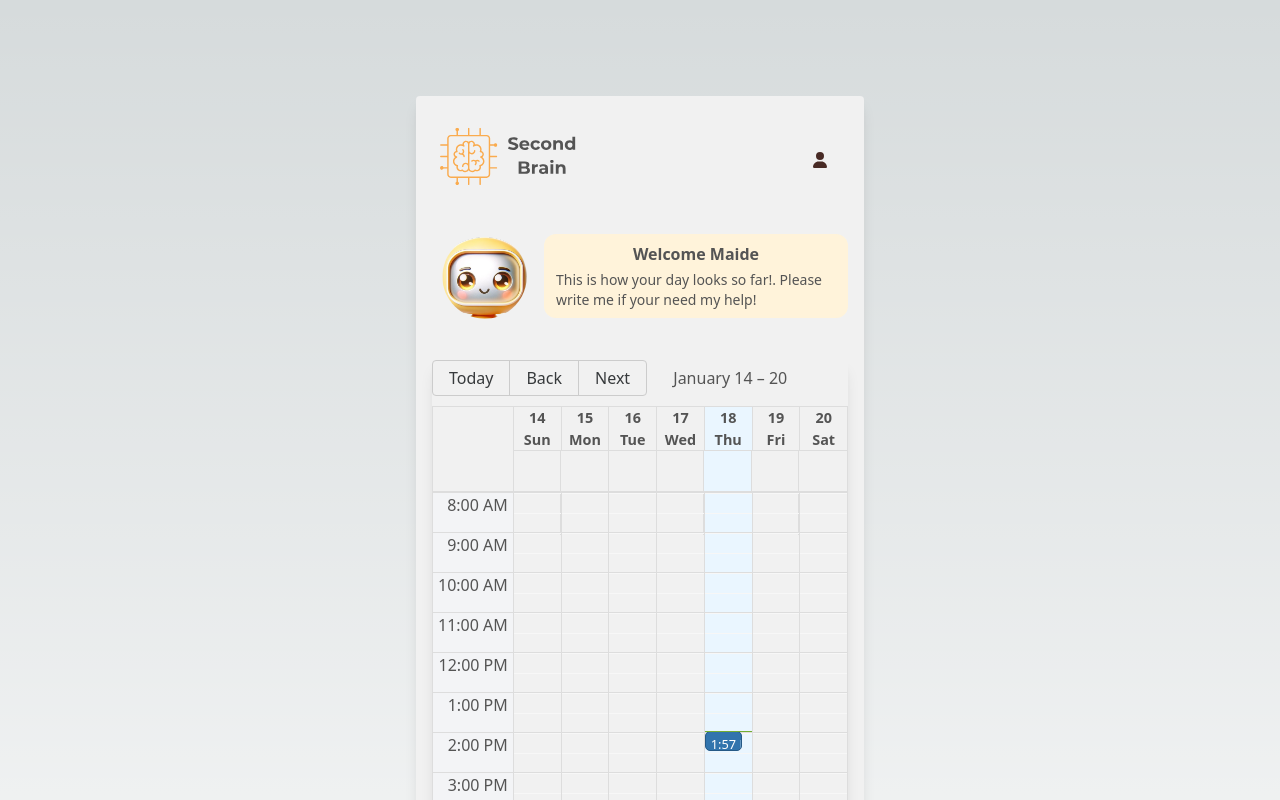
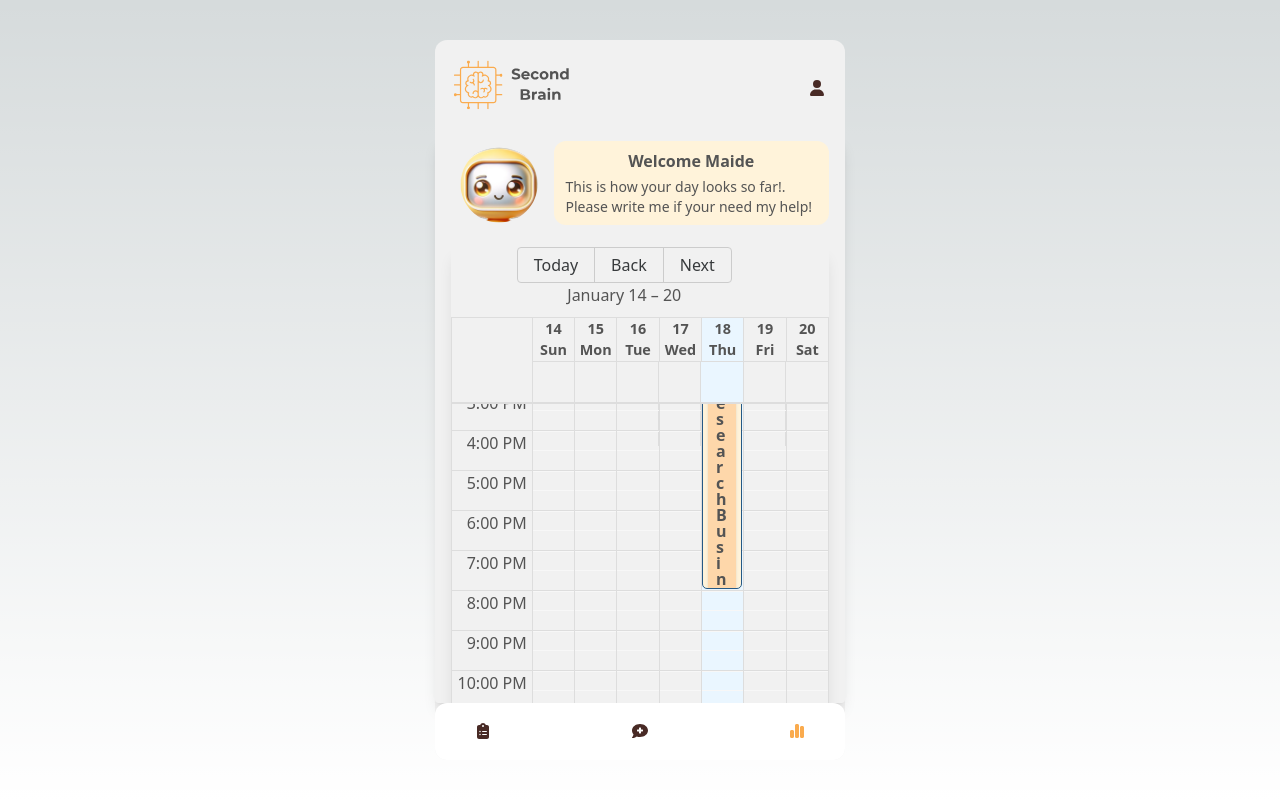
Before and after one commit to rubmaigut/rubBot-Assistant, a Next.js app in the folder rubbot-web/: page / in a window 1280 px wide. Shown: the top 800 px of the page. Built offline with nearby package versions, Linux system fonts and the light colour scheme.

Commit message:
Frontend commit

```diff
--- a/rubbot-web/package.json
+++ b/rubbot-web/package.json
@@ -10,6 +10,7 @@
   },
   "dependencies": {
     "@fortawesome/fontawesome-svg-core": "^6.5.1",
+    "@fortawesome/free-regular-svg-icons": "^6.5.1",
     "@fortawesome/free-solid-svg-icons": "^6.5.1",
     "@fortawesome/react-fontawesome": "^0.2.0",
     "date-fns": "^3.2.0",
--- a/rubbot-web/src/components/ChatInput.tsx
+++ b/rubbot-web/src/components/ChatInput.tsx
@@ -1,4 +1,6 @@
 import React from "react";
+import { faPaperPlane } from "@fortawesome/free-regular-svg-icons";
+import { FontAwesomeIcon } from "@fortawesome/react-fontawesome";
 
 type ChatInputProps = {
   sendMessage: (message: string) => void;
@@ -14,16 +16,15 @@ export const ChatInput: React.FC<ChatInputProps> = ({ sendMessage }) => {
   };
 
   return (
-    <form onSubmit={handleSubmit} className="flex items-center p-4 fixed bottom-80">
-      <input
-        type="text"
+    <form onSubmit={handleSubmit} className="w-96 flex items-center p-4 absolute bottom-11">
+      <textarea
         placeholder="Write your message here"
         value={message}
         onChange={(e) => setMessage(e.target.value)}
-        className="flex-1 p-2 border-2 border-gray-300 rounded-lg mr-4"
+        className="resize-none h-10 overflow-hidden p-2 border-2 border-gray-300 rounded-lg mr-4 text-primary-font flex-1 min-h-12 max-h-32"
       />
       <button type="submit" className="p-2">
-        {/* SVG or icon for the send button */}
+      <FontAwesomeIcon icon={faPaperPlane} className="w-6 text-secondary-dark" />
       </button>
     </form>
   );
--- a/rubbot-web/src/components/Footer.tsx
+++ b/rubbot-web/src/components/Footer.tsx
@@ -12,7 +12,7 @@ interface FooterProps {
 
 const Footer: React.FC<FooterProps> = () => {
   return (
-    <footer className="w-full bg-white h-24 flex items-center justify-between px-8">
+    <footer className="w-full bg-white h-16 flex items-center justify-between px-8 py-4 rounded-xl">
         <div className="flex justify-center">
           <FontAwesomeIcon
             icon={faClipboardList}
--- a/rubbot-web/src/components/Header.tsx
+++ b/rubbot-web/src/components/Header.tsx
@@ -20,7 +20,7 @@ const Header: React.FC<HeaderProps> = ({ logo, className }) => {
             priority
             />
             </div>
-            <div className='w-2/6 flex justify-end mr-4'>
+            <div className='w-12 flex justify-end mr-4'>
             <FontAwesomeIcon
             icon={faUser}
             className="w-6"
--- a/rubbot-web/src/components/Week-Calendar.tsx
+++ b/rubbot-web/src/components/Week-Calendar.tsx
@@ -9,9 +9,10 @@ import getDay from 'date-fns/getDay';
 import {startOfDay} from 'date-fns/startOfDay';
 import {addHours} from 'date-fns/addHours';
 import 'react-big-calendar/lib/css/react-big-calendar.css';
+import enUS from 'date-fns/locale/en-US'
 
 const locales = {
-  'en-US': require('date-fns/locale/en-US'),
+  'en-US': enUS,
 };
 
 const localizer = dateFnsLocalizer({
@@ -61,7 +62,7 @@ const MyWeekCalendar: React.FC = () => {
   const [events, setEvents] = useState<CalendarEvent[]>([
     {
       start: new Date(),
-      end: new Date(),
+      end: addHours(new Date(), 6),
       title: 'Research Business',
       desc: 'Some description',
     },
--- a/rubbot-web/src/pages/chat.tsx
+++ b/rubbot-web/src/pages/chat.tsx
@@ -1,36 +1,117 @@
-import React, { useState } from "react";
+import React, { useEffect, useState } from "react";
 import { ChatMessage, ChatMessageType } from "../components/ChatMessage";
 import { ChatInput } from "../components/ChatInput";
-import { faChevronLeft } from '@fortawesome/free-solid-svg-icons';
-import Image from 'next/image'
+import { faChevronLeft } from "@fortawesome/free-solid-svg-icons";
+import Image from "next/image";
 import { FontAwesomeIcon } from "@fortawesome/react-fontawesome";
+import Link from "next/link";
+import { addDays, addHours, setHours, setMinutes } from "date-fns";
 
+type CalendarEvent = {
+  start: Date;
+  end: Date;
+  title: string;
+  desc?: string;
+};
 
 const ChatComponent: React.FC = () => {
   const [messages, setMessages] = useState<ChatMessageType[]>([
+    { text: "Hello! How can I assist you today?", isUser: false },
+  ]);
+
+  const [events, setEvents] = useState<CalendarEvent[]>([]);
+
+  useEffect(() => {}, [messages]);
+
+  const createEventFromMessage = (message: string) => {
+    console.log("Processing message for event creation:", message);
+    const match = message.match(/\/add-(\w+)-(\w+) (.+)/);
+    if (match) {
+      const [, category, task, details] = match;
+      const timeMatch = details.match(/(\d{1,2}) tomorrow/);
+      if (timeMatch) {
+        const [_, time] = timeMatch;
+        const hours = parseInt(time, 10);
+        const startDate = setHours(addDays(new Date(), 1), hours);
+        const endDate = addHours(startDate, 1); // Assuming 1 hour duration
+
+        const newEvent = {
+          start: startDate,
+          end: endDate,
+          title: `${category}: ${task}`,
+          desc: details,
+        };
+
+        setTimeout(() => {
+          setMessages((prevMessages) => [
+            ...prevMessages,
             {
-      text: "Hi there! /add/Work/Task Today at 16.00 meeting with new client. Note: Prepare brochure!",
+              text: `Event '${newEvent.title}' added successfully.`,
               isUser: false,
             },
-    { text: "Hey, Maide", isUser: true },
+          ]);
+        }, 2000);
+      } else {
+        console.log("No match for event creation command2.");
+       setMessages((prevMessages) => [
+          ...prevMessages,
           {
-      text: "Adding the information now, you can check your board",
+            text: "Sorry, I couldn't understand the time format. Please use 'HH tomorrow'.",
             isUser: false,
           },
-    { text: "Thank you 😊", isUser: true },
+        ]);
+      }
+    } else {
+      console.log("No match for event creation command2.");
+     setMessages((prevMessages) => [
+        ...prevMessages,
+        {
+          text: "Sorry, I didn't understand that. Please use the format /add-Category-Task Description.",
+          isUser: false,
+        },
+      ]);
+    }
+  };
+
+  const generateBotResponse = (userMessage: string) => {
+    console.log("Generating response for:", userMessage);
+    if (userMessage.toLowerCase().includes("/add")) {
+      createEventFromMessage(userMessage);
+    } else {
+      console.log("Unrecognized command.");
+      return "I'm not sure how to respond to that. Can you try a different command?";
+    }
+  };
+
+  const sendMessage = (newMessage: string, isUser: boolean = true) => {
+    setMessages((prevMessages) => [
+      ...prevMessages,
+      { text: newMessage, isUser: isUser },
     ]);
 
-  const sendMessage = (newMessage: string) => {
-    const newMessages = [...messages, { text: newMessage, isUser: true }];
-    setMessages(newMessages);
+    if (isUser) {
+      const botResponse = generateBotResponse(newMessage);
+      if (botResponse) {
+        setTimeout(() => {
+          setMessages((prevMessages) => [
+            ...prevMessages,
+            { text: botResponse, isUser: false },
+          ]);
+        }, 5000);
+      }
+    }
   };
 
   return (
-    <section className="flex h-full  flex-col items-center justify-between md:p-24">
-      <div className="max-w-md min-h-[60rem] mx-auto bg-primary-bg p-4 rounded shadow-lg">
-        <div className="flex items-center">
+    <section className="w-[410px] bg-primary-bg h-[90%] flex flex-col items-center justify-between rounded-xl px-4">
+      <div className="w-full flex flex-col">
         <div className="w-full h-24 flex items-center ">
-          <FontAwesomeIcon icon={faChevronLeft} className="w-8 text-secondary-dark mr-2"  />
+          <Link href="/">
+            <FontAwesomeIcon
+              icon={faChevronLeft}
+              className="w-8 text-secondary-dark mr-2"
+            />
+          </Link>
           <Image
             src="/RubBot.svg"
             alt="RubBot.svg"
@@ -38,10 +119,13 @@ const ChatComponent: React.FC = () => {
             height={20}
             priority
           />
-            <span className="font-semibold text-lg text-primary-font ml-2">RubBot</span>
+          <span className="font-semibold text-lg text-primary-font ml-2">
+            RubBot
+          </span>
         </div>
-        </div>
-        <span className=" w-full flex items-center justify-center text-sm text-center text-primary-font mb-4">Today</span>
+        <span className=" w-full flex items-center justify-center text-sm text-center text-primary-font mb-4">
+          Today
+        </span>
         <div className="flex-grow overflow-auto">
           {messages.map((message, index) => (
             <ChatMessage key={index} message={message} />
--- a/rubbot-web/src/pages/index.tsx
+++ b/rubbot-web/src/pages/index.tsx
@@ -1,10 +1,10 @@
-import { Inter } from 'next/font/google'
+import { Inter } from "next/font/google";
 import Footer from "../components/Footer";
 import Header from "../components/Header";
 import RubBotPopup from "../components/RubBot-Popup";
 import MyWeekCalendar from "../components/Week-Calendar";
 
-const inter = Inter({ subsets: ['latin'] })
+const inter = Inter({ subsets: ["latin"] });
 
 export default function Home() {
   const events = [
@@ -13,26 +13,24 @@ export default function Home() {
     // ...more events
   ];
   return (
-    <main className="flex min-h-screen flex-col items-center justify-between md:p-24">
-      <div className="max-w-md mx-auto bg-primary-bg p-4 rounded shadow-lg">
-        <div className="flex items-center justify-between">
-          <Header logo="/secondBrainLogo.svg" />
-        </div>
-        <div className="py-4 rounded">
+    <main className="w-[410px] bg-primary-bg h-[90%] flex flex-col items-center justify-between rounded-xl">
+      <div className="w-full flex justify-between">
+        <Header logo="/secondBrainLogo.svg" className="px-3" />
+      </div>
+      <div className="w-full h-full rounded shadow-lg overflow-auto">
+        <div className="flex flex-col w-full h-full px-4 rounded">
           <RubBotPopup
             title={"Welcome Maide"}
             message={
               "This is how your day looks so far!. Please write me if your need my help!"
             }
           />
+          <div className="mt-4 rounded shadow-lg flex justify-between h-[82%]">
+            <MyWeekCalendar />
+          </div>
         </div>
-
-        <div className="mt-4 rounded shadow-lg flex justify-between">
-         <MyWeekCalendar />
-        </div>
-      <Footer/>
       </div>
+      <Footer />
     </main>
   );
-
 }
--- a/rubbot-web/src/styles/globals.css
+++ b/rubbot-web/src/styles/globals.css
@@ -1,11 +1,22 @@
 @tailwind base;
 @tailwind components;
 @tailwind utilities;
+#__next{
+  width: 100%;
+  height: 100%;
+  display: flex;
+  justify-content: center;
+  align-items: center;
+}
 
 :root {
   --foreground-rgb: 0, 0, 0;
   --background-start-rgb: 214, 219, 220;
   --background-end-rgb: 255, 255, 255;
+  width: 100%;
+  height: 100%;
+  border: none !important;
+  border-top: none !important;
 }
 
 @media (prefers-color-scheme: dark) {
@@ -17,6 +28,8 @@
 }
 
 body {
+  width: 100%;
+  height: 100%;
   color: rgb(var(--foreground-rgb));
   background: linear-gradient(
       to bottom,
@@ -26,9 +39,19 @@ body {
     rgb(var(--background-start-rgb));
 }
 
+.rbc-day-slot .rbc-event, .rbc-day-slot .rbc-background-event{
+  border: 1px solid #FAAB4E;
+  background-color: #FFF3DA;
+  color: #545454;
+}
+
+.rbc-events-container {
+  margin-right: 1px !important;
+}
 .rbc-header {
   @apply text-primary-font ;
 }
+
 .rbc-time-header .rbc-time-header-content {
   @apply block;
 }
@@ -38,21 +61,11 @@ body {
 .rbc-toolbar {
   @apply w-11/12 flex justify-between;
 }
-.rbc-btn {
-  @apply text-purple-600 hover:text-purple-700;
+
+.rbc-event-content {
+  background-color: white;
 }
-.rbc-today {
-  @apply bg-blue-200;
+
+.bg-orange-200 {
+  width: 100%;
 }
-.rbc-time-gutter .rbc-timeslot-group {
-  @apply bg-gray-100;
-}
-.rbc-event {
-  @apply bg-green-300 p-1 rounded shadow-md;
-}
-.rbc-event-label {
-  @apply text-sm;
-}
-.rbc-event-content {
-  @apply text-black;
-}
```
Also changed, not shown: 15 other files (tests, documents, lock files or other folders). Lines whose indentation alone changed are shown as unchanged.
